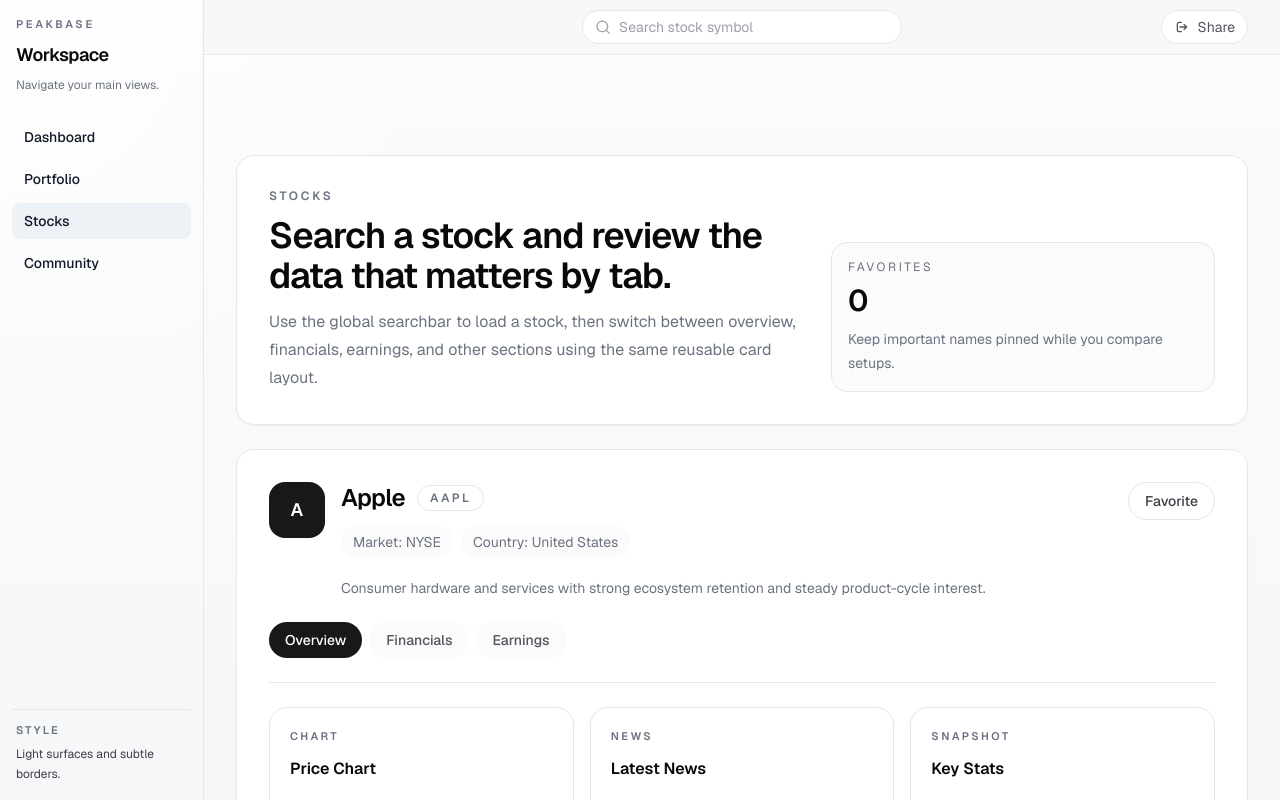
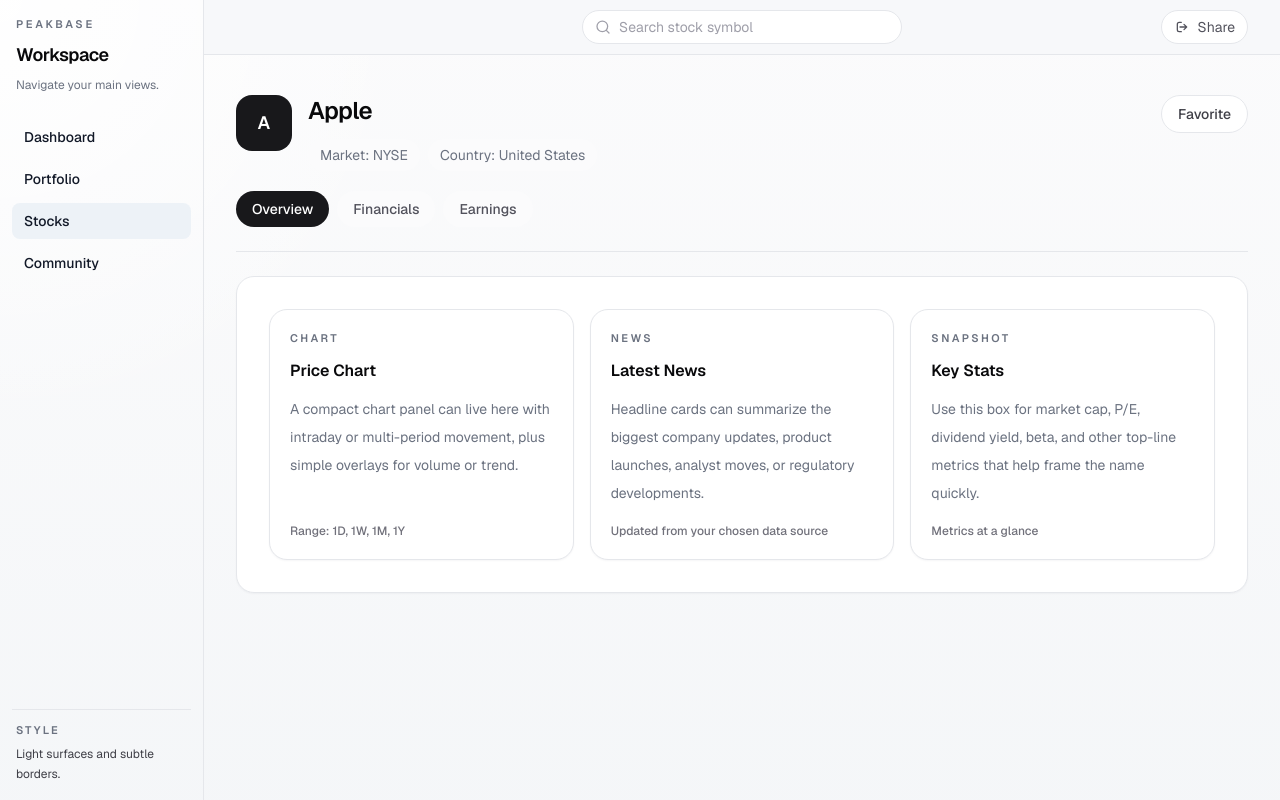
Before and after one commit to SameerAkita/peakbase, a Next.js app: page /stocks in a window 1280 px wide. Shown: the top 800 px of the page. Built offline with nearby package versions, Linux system fonts and the light colour scheme.

Commit message:
fix stock page padding

```diff
--- a/app/(workspace)/dashboard/page.tsx
+++ b/app/(workspace)/dashboard/page.tsx
@@ -26,14 +26,14 @@
       <div className="grid gap-4 lg:grid-cols-[1.6fr_1fr]">
         <div className="panel-muted p-5">
           <p className="text-sm font-semibold text-zinc-950">Overview</p>
-          <p className="mt-3 text-sm leading-7 text-[var(--text-soft)]">
+          <p className="mt-3 text-sm leading-7 text-(--text-soft)">
             The main content area is set up to support charts, KPI rows, or any
             richer dashboard modules you want to add next.
           </p>
         </div>
         <div className="panel-muted p-5">
           <p className="text-sm font-semibold text-zinc-950">Status</p>
-          <p className="mt-3 text-sm leading-7 text-[var(--text-soft)]">
+          <p className="mt-3 text-sm leading-7 text-(--text-soft)">
             The sidebar remains fixed across routed pages, so the app already
             behaves like a real workspace shell instead of a one-page mock.
           </p>
--- a/app/(workspace)/layout.tsx
+++ b/app/(workspace)/layout.tsx
@@ -35,8 +35,8 @@
   children: ReactNode;
 }) {
   return (
-    <div className="app-shell mx-auto flex w-full max-w-[1600px] flex-col lg:flex-row">
-      <aside className="thin-scrollbar border-b border-[var(--border)] lg:sticky lg:top-0 lg:h-screen lg:w-[204px] lg:shrink-0 lg:border-r lg:border-b-0">
+    <div className="app-shell mx-auto flex w-full max-w-400 flex-col lg:flex-row">
+      <aside className="thin-scrollbar border-b border-(--border) lg:sticky lg:top-0 lg:h-screen lg:w-[204px] lg:shrink-0 lg:border-r lg:border-b-0">
         <div className="flex h-full flex-col px-3 py-4">
           <div className="px-1 pb-3">
             <p className="text-[11px] font-semibold uppercase tracking-[0.24em] text-[var(--text-soft)]">
@@ -45,7 +45,7 @@
             <h1 className="mt-2 text-lg font-semibold tracking-tight text-zinc-950">
               Workspace
             </h1>
-            <p className="mt-1.5 text-xs leading-5 text-[var(--text-soft)]">
+            <p className="mt-1.5 text-xs leading-5 text-(--text-soft)">
               Navigate your main views.
             </p>
           </div>
@@ -95,7 +95,7 @@
           </div>
         </header>
 
-        <div className="pt-[4.25rem]">{children}</div>
+        <div className="pt-2">{children}</div>
       </div>
     </div>
   );
--- a/app/(workspace)/portfolio/page.tsx
+++ b/app/(workspace)/portfolio/page.tsx
@@ -25,7 +25,7 @@
     >
       <div className="panel-muted p-5">
         <p className="text-sm font-semibold text-zinc-950">Portfolio Summary</p>
-        <p className="mt-3 max-w-3xl text-sm leading-7 text-[var(--text-soft)]">
+        <p className="mt-3 max-w-3xl text-sm leading-7 text-(--text-soft)">
           The structure here is intentionally simple so we can plug in real
           tables, charts, or item grids later without having to rethink the
           shell.
--- a/app/components/stocks-browser.tsx
+++ b/app/components/stocks-browser.tsx
@@ -361,40 +361,7 @@
 
   return (
     <main className="mx-auto flex min-h-screen w-full max-w-7xl flex-1 flex-col gap-6 p-4 sm:p-6 lg:p-8">
-      <section className="panel flex flex-col gap-6 p-6 sm:p-8">
-        <div className="flex flex-col gap-5">
-          <div className="flex flex-col gap-3 lg:flex-row lg:items-end lg:justify-between">
-            <div className="max-w-3xl">
-              <p className="text-xs font-semibold uppercase tracking-[0.24em] text-[var(--text-soft)]">
-                Stocks
-              </p>
-              <h1 className="mt-3 text-3xl font-semibold tracking-tight text-zinc-950 sm:text-4xl">
-                Search a stock and review the data that matters by tab.
-              </h1>
-              <p className="mt-3 text-sm leading-7 text-[var(--text-soft)] sm:text-base">
-                Use the global searchbar to load a stock, then switch between
-                overview, financials, earnings, and other sections using the
-                same reusable card layout.
-              </p>
-            </div>
-
-            <div className="panel-muted w-full max-w-sm p-4">
-              <p className="text-xs uppercase tracking-[0.22em] text-[var(--text-soft)]">
-                Favorites
-              </p>
-              <p className="mt-2 text-3xl font-semibold tracking-tight text-zinc-950">
-                {favorites.length}
-              </p>
-              <p className="mt-2 text-sm leading-6 text-[var(--text-soft)]">
-                Keep important names pinned while you compare setups.
-              </p>
-            </div>
-          </div>
-        </div>
-      </section>
-
-      <section className="panel flex flex-col gap-6 p-6 sm:p-8">
-        <div className="flex flex-col gap-5 border-b border-[var(--border)] pb-6">
+      <div className="flex flex-col gap-5 border-b border-(--border) pb-6">
           <div className="flex flex-col gap-4 sm:flex-row sm:items-start sm:justify-between">
             <div className="flex min-w-0 items-start gap-4">
               <div className="flex h-14 w-14 shrink-0 items-center justify-center rounded-2xl bg-zinc-900 text-lg font-semibold text-white">
@@ -405,9 +372,6 @@
                   <h2 className="text-2xl font-semibold tracking-tight text-zinc-950">
                     {selectedStock.name}
                   </h2>
-                  <span className="rounded-full border border-[var(--border)] bg-white px-3 py-1 text-xs font-semibold uppercase tracking-[0.2em] text-[var(--text-soft)]">
-                    {selectedStock.symbol}
-                  </span>
                 </div>
                 <div className="mt-3 flex flex-wrap gap-2 text-sm text-[var(--text-soft)]">
                   <span className="rounded-full bg-[var(--surface-muted)] px-3 py-1.5">
@@ -417,9 +381,6 @@
                     Country: {selectedStock.country}
                   </span>
                 </div>
-                <p className="mt-4 max-w-3xl text-sm leading-7 text-[var(--text-soft)]">
-                  {selectedStock.summary}
-                </p>
               </div>
             </div>
 
@@ -460,7 +421,7 @@
             })}
           </div>
         </div>
-
+      <section className="panel flex flex-col gap-6 p-6 sm:p-8">
         <div className="grid gap-4 lg:grid-cols-3">
           {activeTab.boxes.map((box) => (
             <StockDataBox key={`${activeTab.id}-${box.title}`} {...box} />
```
